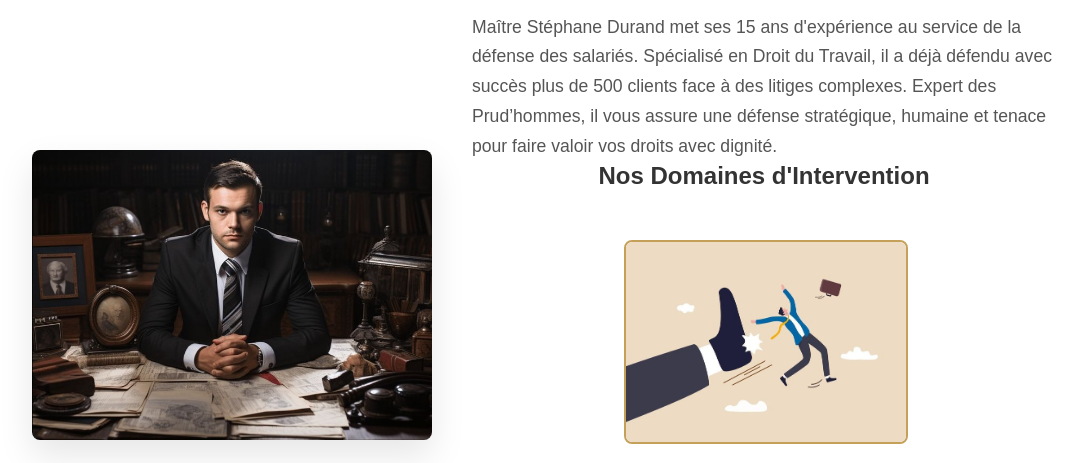
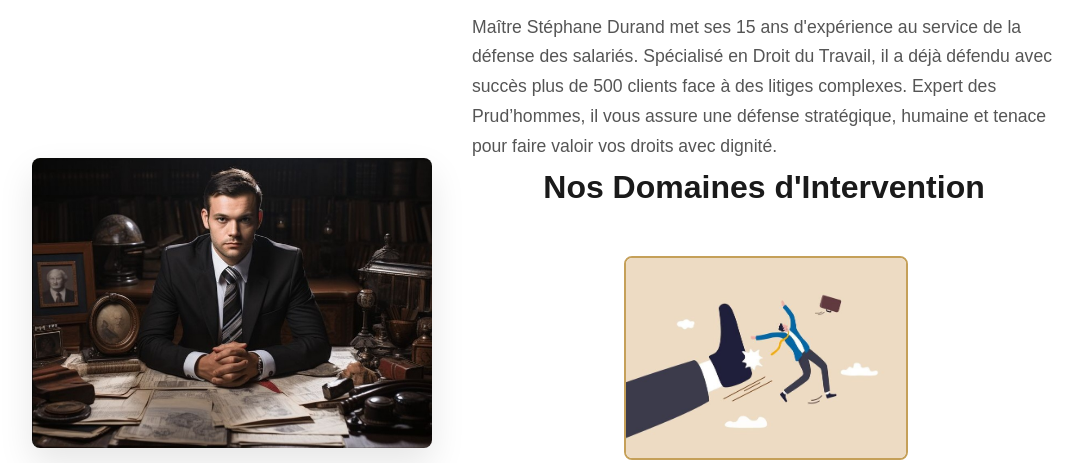
Before and after one commit to Newbie00010/landing2, a plain HTML site: page index.html in a window 1280 px wide. Shown: the part 631-1094 px from the top of the page, without its empty margins (96-1179 px from the left). Drawn offline with Linux system fonts and the light colour scheme.

Commit message:
Add files via upload

```diff
--- a/style.css
+++ b/style.css
@@ -91,6 +91,14 @@ header {
     width: 100%;
 }
 
+.prest-title {
+    width: 100%;
+    text-align: center;
+    color: #1a1a1a;
+    font-size: 2rem;
+    margin-bottom: 20px;
+}
+
 .prest-item {
     margin: 0;
     text-align: center;
@@ -111,6 +119,7 @@ header {
     color: #c5a059;
     text-transform: uppercase;
 }
+
 
 /* --- Section Services --- */
 .services {
```
